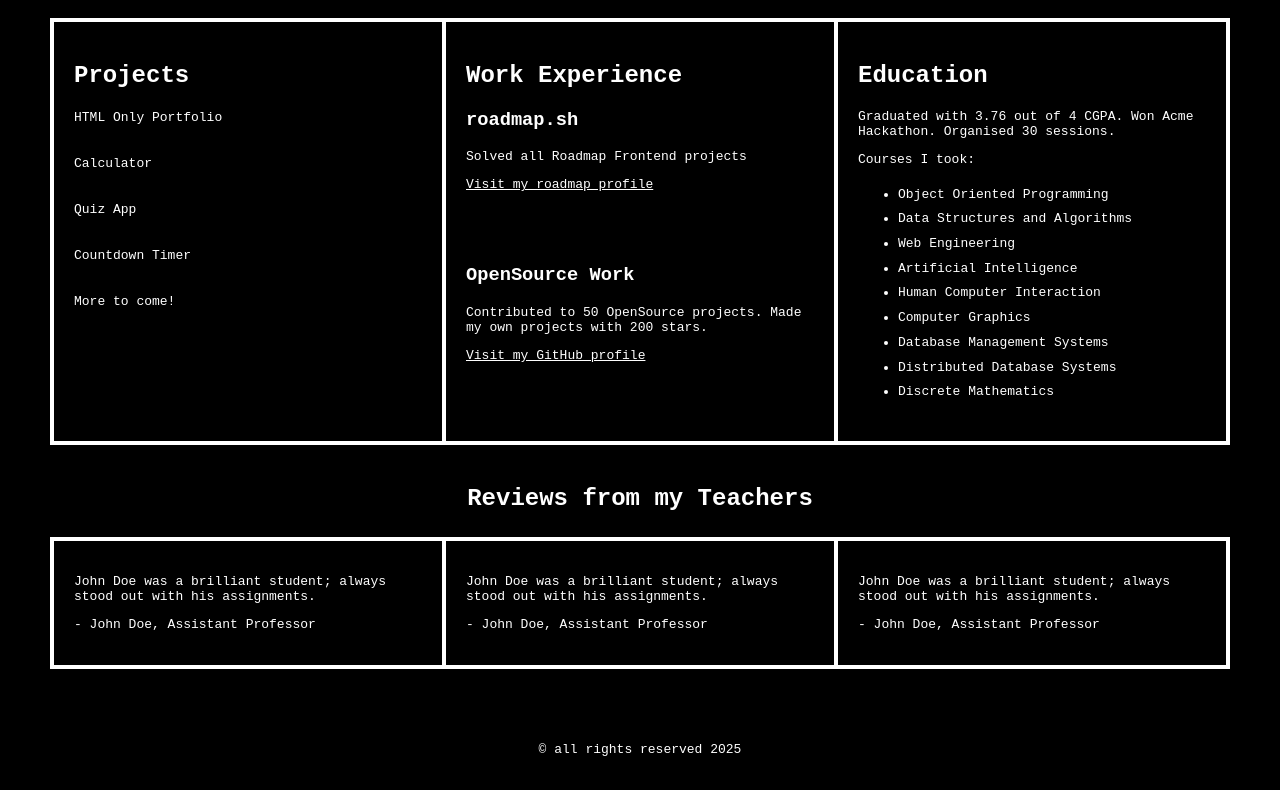
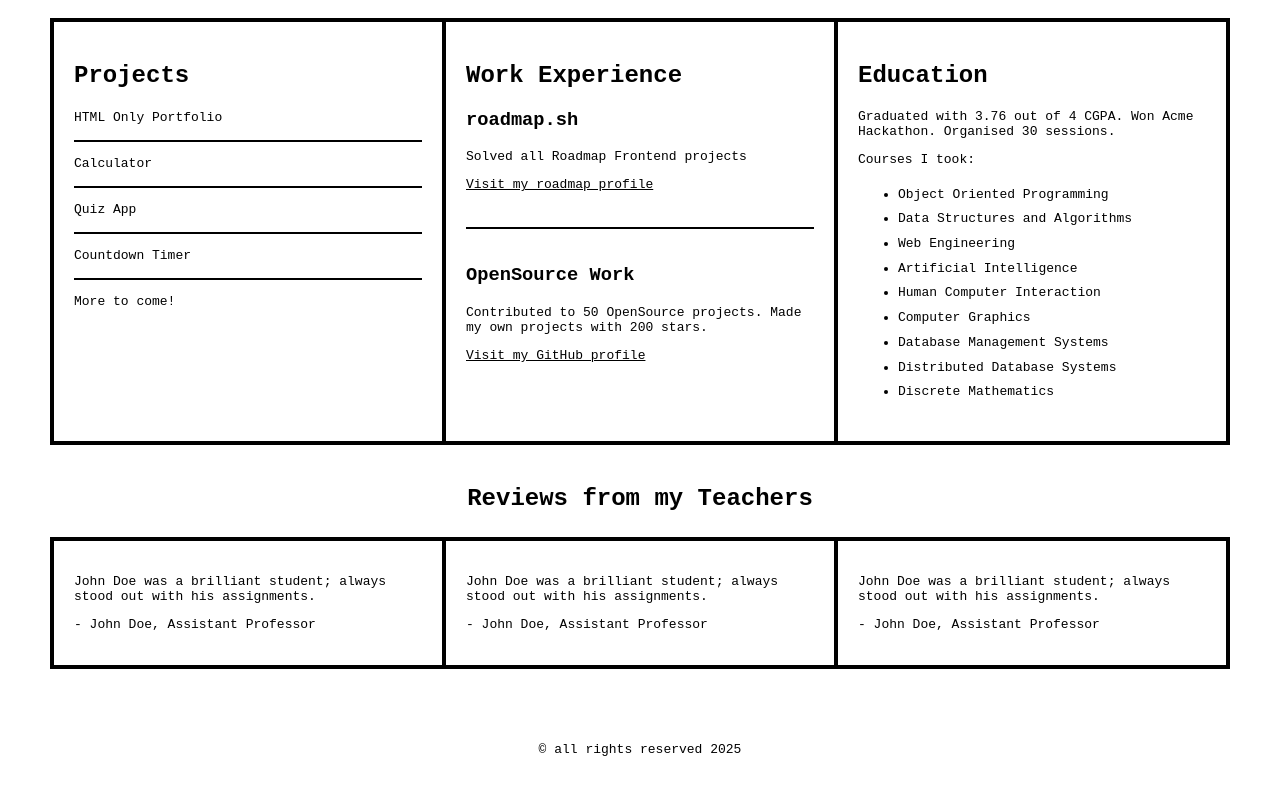
Before and after one commit to chaotiqueroog/RoadMapPersonalPortfolio, a plain HTML site: page home.html in a window 1280 px wide. Shown: the part 184-974 px from the top of the page. Drawn offline with Linux system fonts and the light colour scheme.

Commit message:
Update home-style.css

```diff
--- a/home-style.css
+++ b/home-style.css
@@ -98,3 +98,105 @@ h1 {
     .work-divider {
         margin: 35px auto 35px auto;
     }
+@media (prefers-color-scheme: light) {
+    h1 {
+        text-align: center;
+    }
+    .title-caption {
+        text-align: center;
+    }
+    body {
+        margin: 30px 50px 20px 50px;
+        font-family: 'Courier New', Courier, monospace;
+        display: flex;
+        flex-direction: column;
+        background-color: white;
+        color: black;
+    }
+    .sections, .teacher-reviews {
+        vertical-align: middle;
+        margin: 10px auto 10px auto;
+        width: fit-content;
+        text-align: left;
+        align-items: top;
+        flex-wrap: wrap;
+        border: 2px solid #000000;
+        background-color: #000000;
+        height: 100%;
+        display: flex;
+        flex-flow: row wrap;
+    }
+    .projects, .work, .education {
+        margin: 2px;
+        flex: 1 100%;
+        background-color: #ffffff;
+        padding: 20px;
+    }
+    .project-li {
+        margin: auto;
+        line-height: 1.4;
+        list-style: none;
+        text-indent: 0%;
+    }
+    .education-li {
+        line-height: 1.9;
+    }
+    p, li, footer {
+        font-size: 13px;
+    }
+    hr {
+        border: 1px solid black;
+    }
+    .project-divider {
+        margin: 12px auto 12px auto;
+
+    }
+    .title-review {
+        text-align: center;
+        margin: 30px auto 15px auto;
+    }
+
+
+    .rev {
+    margin: 2px;
+        flex: 1 100%;
+        background-color: #ffffff;
+        padding: 20px;
+    }
+
+    footer {
+        text-align: center;
+        margin-top: 50px;
+    }
+
+    a {
+        color: black;
+    }
+
+    a:hover {
+        color:rgb(91, 91, 91);
+    }
+    @media screen and (min-width:1000px) {
+        .education, .projects, .work {
+            flex:2;
+        }
+    }
+    @media screen and (min-width:600px) {
+        .projects, .work {
+            flex:2;
+        }
+    }
+    @media screen and (min-width:800px) {
+        .rev {
+            flex:2;
+        }
+    }
+    @media screen and (min-width:600px) {
+        .rev1, .rev2 {
+            flex:2;
+        }
+    }
+    .work-divider {
+        margin: 35px auto 35px auto;
+    }
+}
```
